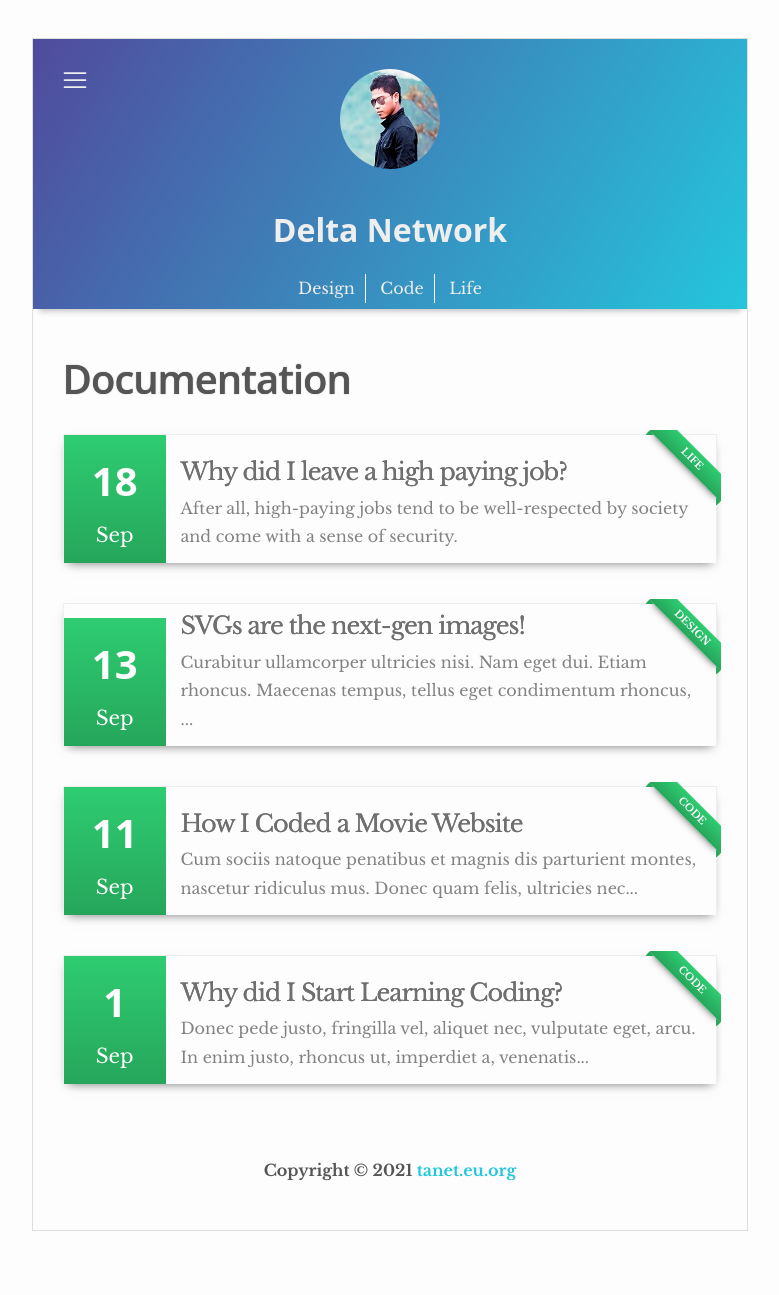
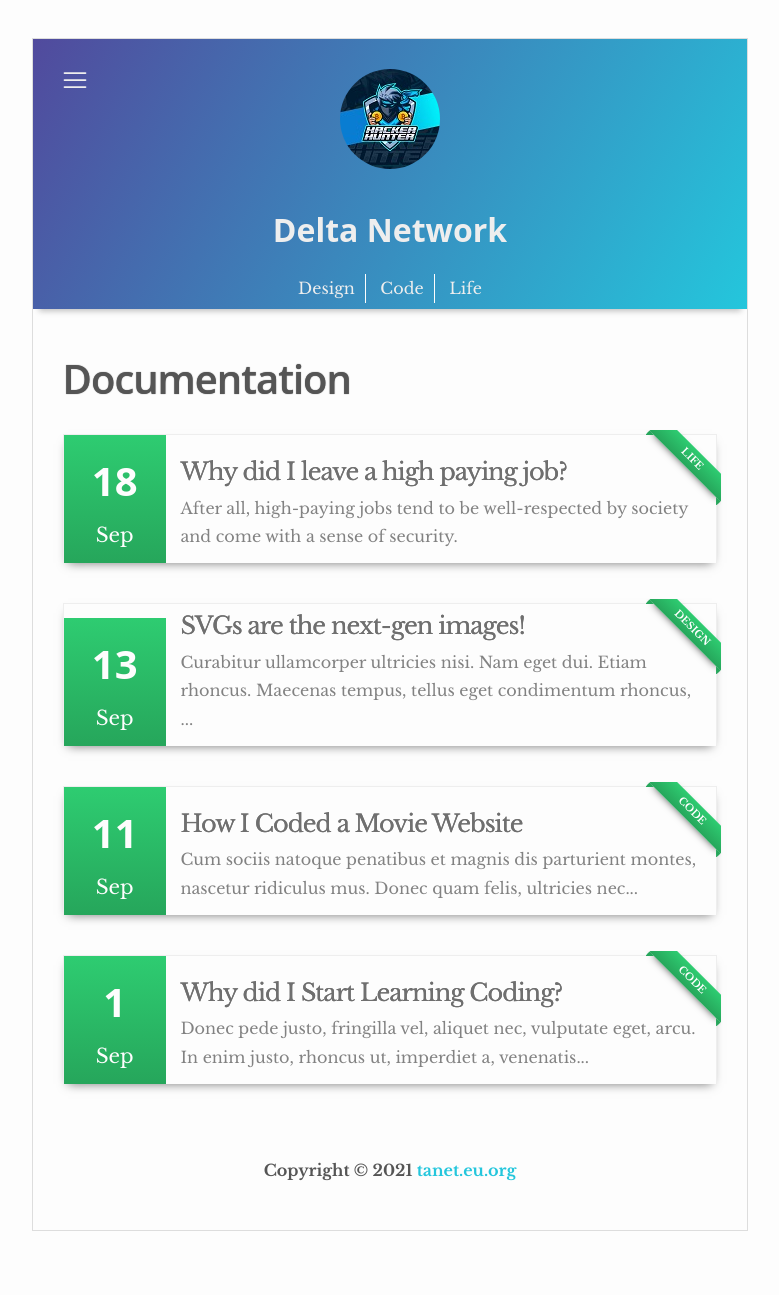
Before and after one commit to tulungagung/tulungagung.github.io, a Jekyll site: the page built from index.html, in a window 1280 px wide. Shown: the whole page, without its empty margins (250-1029 px from the left). Built offline with Jekyll 4.4.1, drawn with Linux system fonts in a browser that asks for light colours.

Commit message:
:rocket: Ganti PP

```diff
--- a/_config.yml
+++ b/_config.yml
@@ -38,7 +38,7 @@ include: [_pages] # Includes files inside _pages directory [Do not remove this]
 
 author:
   name: Candro
-  image: candro.jpg
+  image: deltahunter.jpg
   about:
   twitter: DonCandro
   facebook: delta.web.id
```
Also changed, not shown: images/deltahunter.jpg (added).
